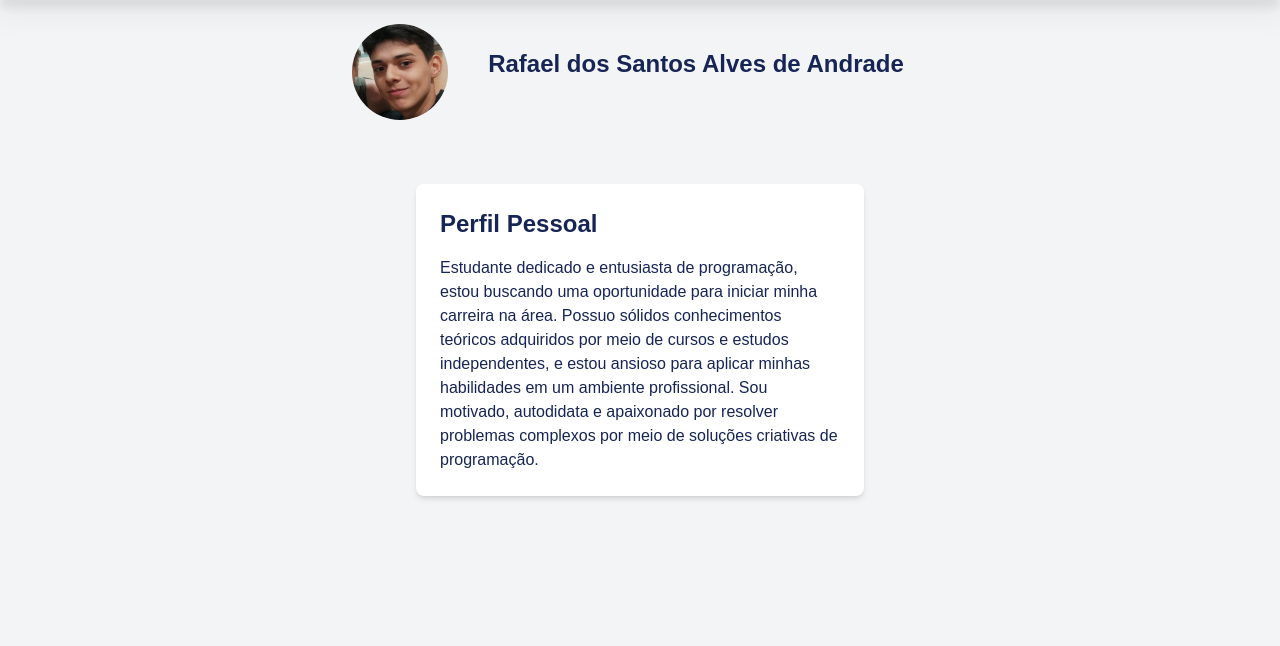
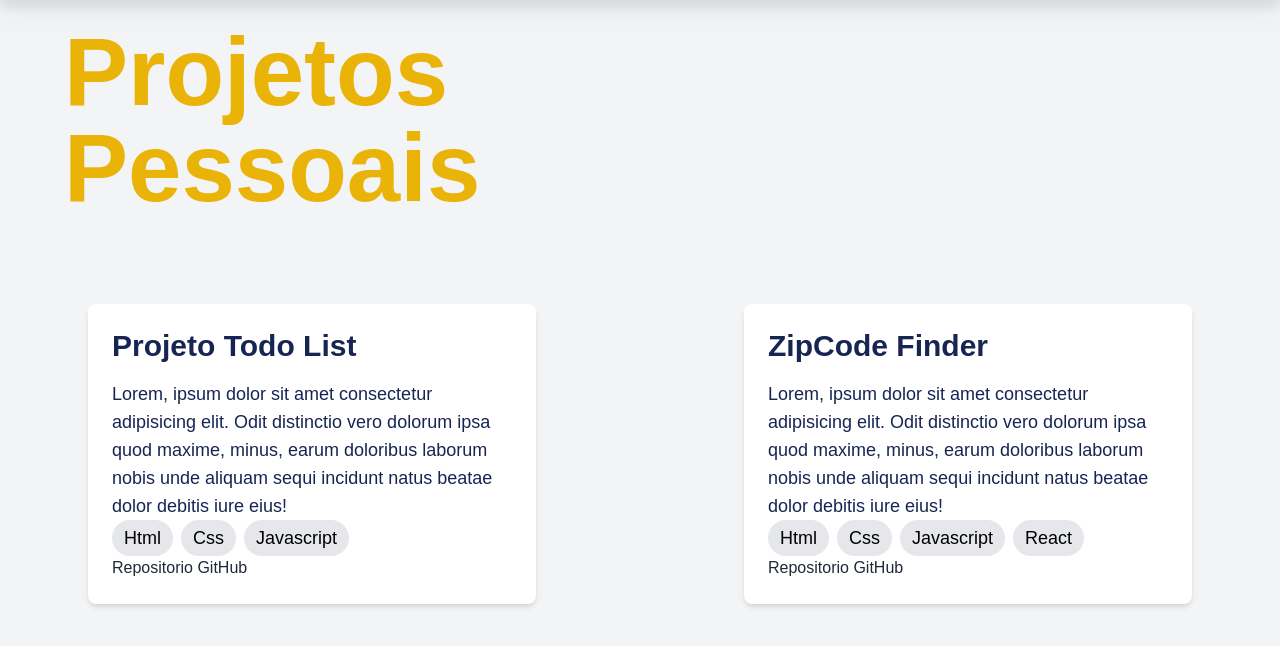
Before and after one commit to FaelSantoss/portfolio_digital, a Flask app: page /projects/personal in a window 1280 px wide. Shown: the part 43-689 px from the top of the page. Run offline with Flask 3, Linux system fonts and the light colour scheme; style sheets or scripts are compiled from the project's sources.

Commit message:
creating content for the projects/personal page

```diff
--- a/src/portfolio/static/styles/style.css
+++ b/src/portfolio/static/styles/style.css
@@ -26,3 +26,7 @@ html {
     color: #f7f9f9;
     text-decoration: none;
 }
+
+.word-break-all {
+  word-break: break-all;
+}
--- a/src/portfolio/templates/projects/index.html
+++ b/src/portfolio/templates/projects/index.html
@@ -6,7 +6,7 @@
 
 {% block body %}
 <div class="flex items-start justify-center p-6">
-    <h1 class="text-7xl text-left ml-[-15%] text-blue-950 p-6">Projetos</h1>
+    <h1 class="text-7xl md:text-8xl font-bold text-yellow-500 mb-12 mt-16">Projetos</h1>
 </div>
     <div class="bg-white shadow-md rounded-lg p-6 max-w-md mx-auto my-10">
         <h2 class="text-2xl font-bold mb-4 text-blue-950">Projetos Academicos</h2>
--- a/src/portfolio/templates/projects/personal_projects.html
+++ b/src/portfolio/templates/projects/personal_projects.html
@@ -2,3 +2,43 @@
 {% block title %}
 <title>Projetos | Portfolio</title>
 {% endblock%}
+
+{% block body %}
+<div class=" p-4 md:p-0">
+        <h1 class="text-7xl md:text-8xl font-bold text-yellow-500 mb-12 mt-6 ml-16">Projetos<br>Pessoais</h1>
+        <div class="flex flex-wrap gap-8">
+            <div class="bg-white shadow-md rounded-lg p-6 max-w-md mx-auto my-10">
+                <div>
+                    <h2 class="text-blue-950 font-bold text-3xl mb-4">Projeto Todo List</h2>
+                    <p class="text-lg text-blue-950">
+                        Lorem, ipsum dolor sit amet consectetur adipisicing elit. Odit distinctio vero dolorum ipsa quod maxime, minus, earum doloribus laborum nobis unde aliquam sequi incidunt natus beatae dolor debitis iure eius!
+                    </p>
+                    <p class="text-lg text-gray-800"></p>
+                </div>
+                <div class="flex flex-wrap gap-2">
+                    <p class="text-lg bg-gray-200 rounded-full px-3 py-1">Html</p>
+                    <p class="text-lg bg-gray-200 rounded-full px-3 py-1">Css</p>
+                    <p class="text-lg bg-gray-200 rounded-full px-3 py-1">Javascript</p>
+                </div>
+                <a href="https://github.com/FaelSantoss/projeto-todo" class="text-gray-800">Repositorio GitHub</a>
+            </div>
+            <div class="bg-white shadow-md rounded-lg p-6 max-w-md mx-auto my-10">
+                <div>
+                    <h2 class="text-blue-950 font-bold text-3xl mb-4">ZipCode Finder</h2>
+                    <p class="text-lg text-blue-950">
+                        Lorem, ipsum dolor sit amet consectetur adipisicing elit. Odit distinctio vero dolorum ipsa quod maxime, minus, earum doloribus laborum nobis unde aliquam sequi incidunt natus beatae dolor debitis iure eius!
+                    </p>
+                    <p class="text-lg text-gray-800"></p>
+                </div>
+                <div class="flex flex-wrap gap-2">
+                    <p class="text-lg bg-gray-200 rounded-full px-3 py-1">Html</p>
+                    <p class="text-lg bg-gray-200 rounded-full px-3 py-1">Css</p>
+                    <p class="text-lg bg-gray-200 rounded-full px-3 py-1">Javascript</p>
+                    <p class="text-lg bg-gray-200 rounded-full px-3 py-1">React</p>
+                </div>
+                <a href="https://github.com/FaelSantoss/zip-code-finder" class="text-gray-800">Repositorio GitHub</a>
+            </div>
+
+
+</div>
+{% endblock%}
```
